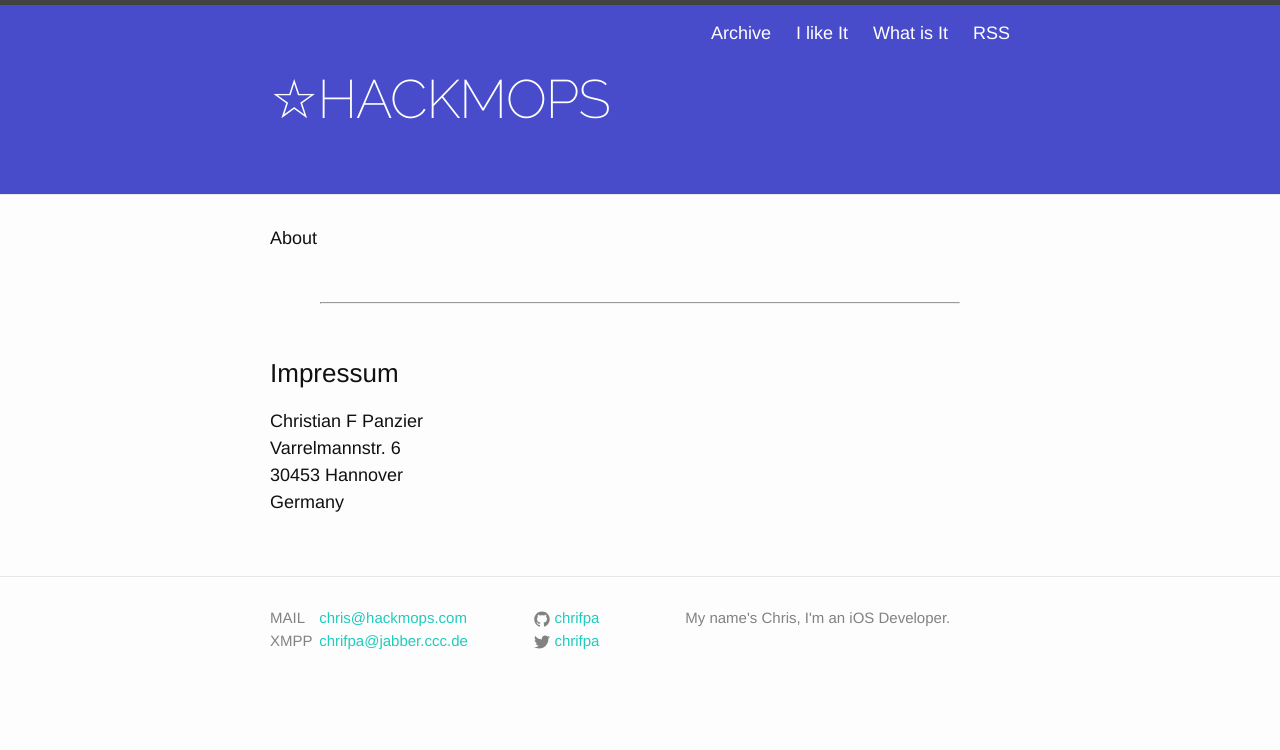
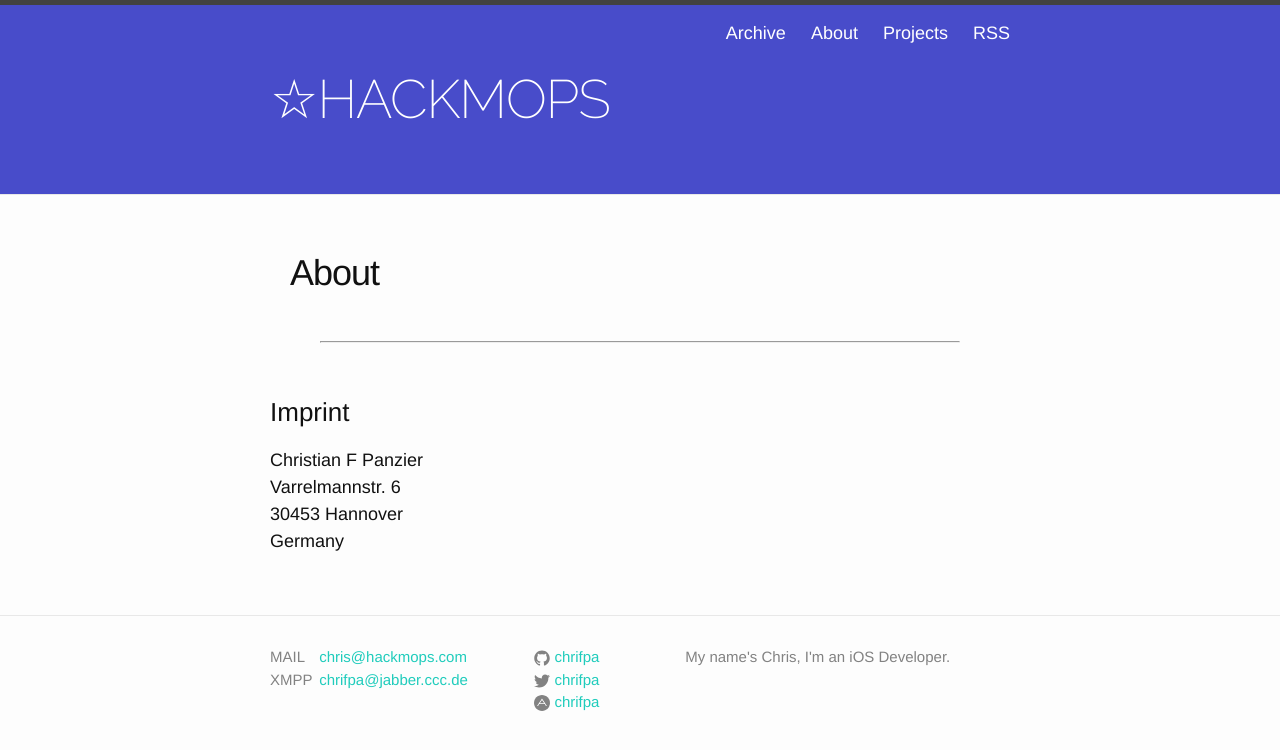
Before and after one commit to acdpnk/hackmopscom, a Jekyll site: the page built from about.md, in a window 1280 px wide. Shown: the top 750 px of the page. Built offline with Jekyll 4.4.1, drawn with Linux system fonts in a browser that asks for light colours.

```diff
--- a/_config.yml
+++ b/_config.yml
@@ -9,9 +9,9 @@ url: "http://hackmops.com" # the base hostname & protocol for your site
 assets: "/assets/"
 twitter_username: chrifpa
 github_username:  chrifpa
-# adn_username:     chrifpa
+adn_username:     chrifpa
 link_char: "&#160;↦"
-icon_char: "♡&#160;"
+icon_char: "☆&#160;"
 excerpt_separator: "<!-- break -->"
 
 # Build settings
@@ -19,4 +19,4 @@ markdown: kramdown
 paginate: 10
 paginate_path: "page:num"
 
-exclude: ["hackmopscom.sublime-project", "README.md", "TODO.md", "Gemfile", "s3_website.yml", ".travis.yml"]
+exclude: ["README.md", "TODO.md", "Gemfile", "s3_website.yml", ".travis.yml"]
--- a/_includes/header.html
+++ b/_includes/header.html
@@ -15,12 +15,11 @@
 
       <div class="trigger">
           <a class="page-link" href="{{ site.baseurl }}/archive/">Archive</a>
-          <a class="page-link" href="{{ site.baseurl }}/like/">I like It</a>
-          <a class="page-link" href="{{ site.baseurl }}/about/">What is It</a>
+          <a class="page-link" href="{{ site.baseurl }}/about/">About</a>
+          <a class="page-link" href="{{ site.baseurl }}/projects/">Projects</a>
         <a class="page-link" href="{{ site.baseurl }}/feed.xml">RSS</a>
       </div>
     </nav>
-
   </div>
 
 </header>
--- a/_layouts/archive.html
+++ b/_layouts/archive.html
@@ -1,10 +1,6 @@
 ---
 layout: page
 ---
-
-<header class="post-header">
-  <h1 class="post-title archive-title">{{ page.title }}</h1>
-</header>
 
 <div class="archive-list">
 {%for post in site.posts %}
--- a/_layouts/page.html
+++ b/_layouts/page.html
@@ -1,6 +1,11 @@
 ---
 layout: default
 ---
+
+<header class="post-header">
+  <h1 class="post-title archive-title">{{ page.title }}</h1>
+</header>
+
 <div class="post">
 
   <article class="post-content">
--- a/what.md
+++ b/about.md
@@ -1,14 +1,12 @@
 ---
 layout: page
-title: What is It
+title: About
 permalink: /about/
 ---
 
-About
-
 <hr style="margin:50px" />
 
-### Impressum
+### Imprint
 
 Christian F Panzier<br />
 Varrelmannstr. 6<br />
```
Also changed, not shown: like.md (deleted, +0 -8 lines), projects.md (added, +5 -0 lines).
